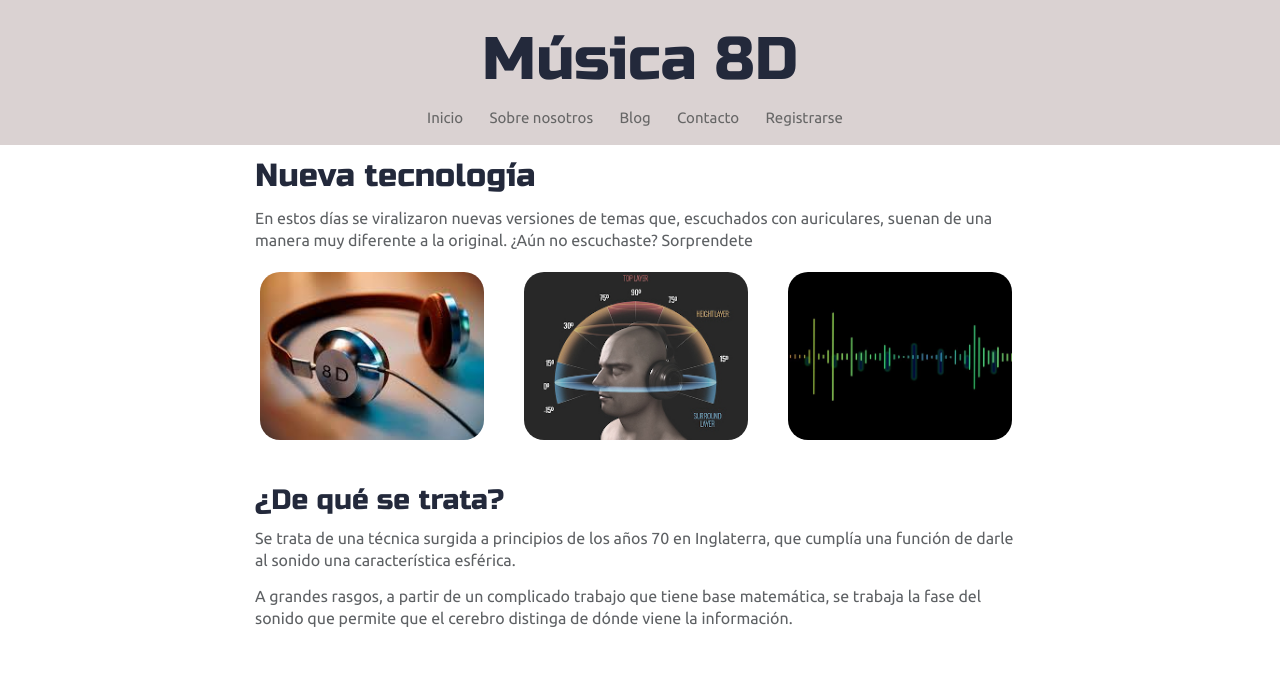
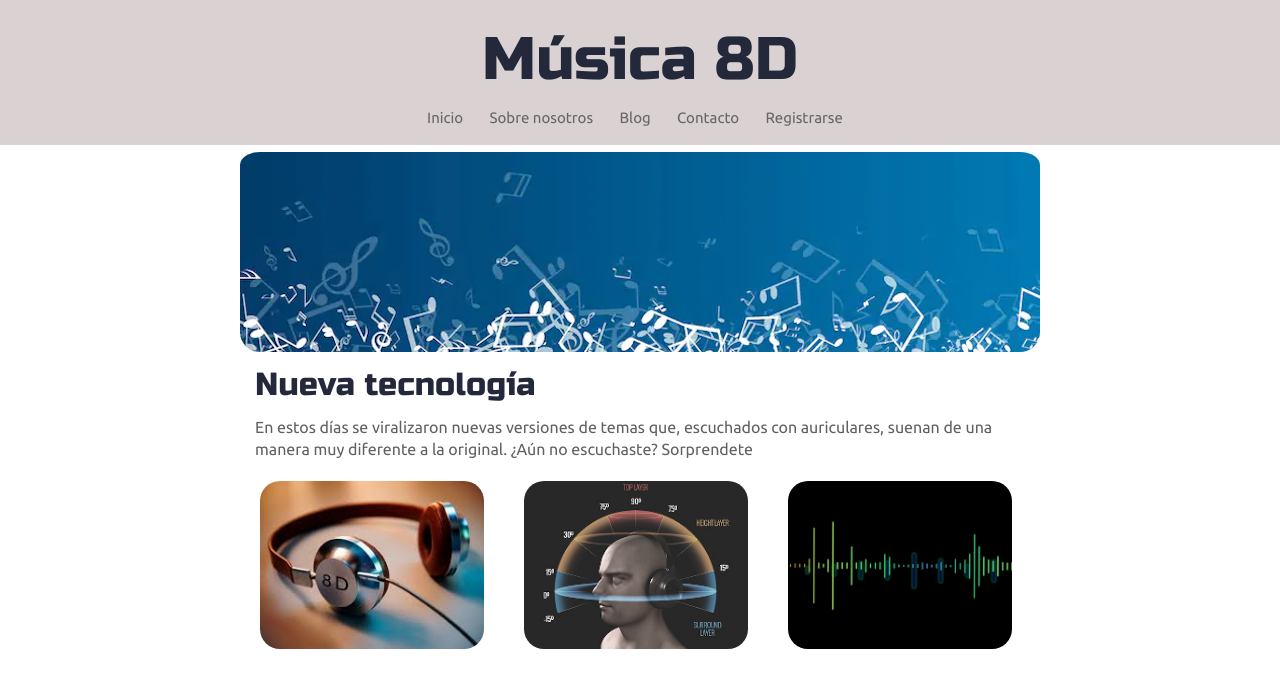
Before and after one commit to JoseGermanx/FT-M2-master, an Eleventy site: page 02-CSS/homework/responsive-web/index.html in a window 1280 px wide. Shown: the top 692 px of the page. Built offline with nearby package versions, Linux system fonts and the light colour scheme; Eleventy itself is replaced by a stand-in of ours; files that its build step writes are made by us from their sources.

Commit message:
Ajuste img header

```diff
--- a/02-CSS/homework/responsive-web/css/index.css
+++ b/02-CSS/homework/responsive-web/css/index.css
@@ -201,6 +201,10 @@ footer {
 .home .intro p {
   padding: 0 15px;
 }
+.home .intro img {
+  padding-top: 0.7em;
+  border-radius: 20px;
+}
 .home .music-images {
   display: flex;
   flex-wrap: wrap;
--- a/02-CSS/homework/responsive-web/index.html
+++ b/02-CSS/homework/responsive-web/index.html
@@ -34,6 +34,7 @@
 
     <header class="intro">
        <!-- Código de header img acá -->
+       <img src="/02-CSS/homework/responsive-web/img/main-header.png">
 
       <h2>Nueva tecnología</h2>
 
--- a/02-CSS/homework/responsive-web/less/home-page.less
+++ b/02-CSS/homework/responsive-web/less/home-page.less
@@ -10,6 +10,11 @@
 
     p {
       padding:0 15px;
+    }
+
+    img {
+      padding-top: 0.7em;
+      border-radius: 20px;
     }
 
   }
```
